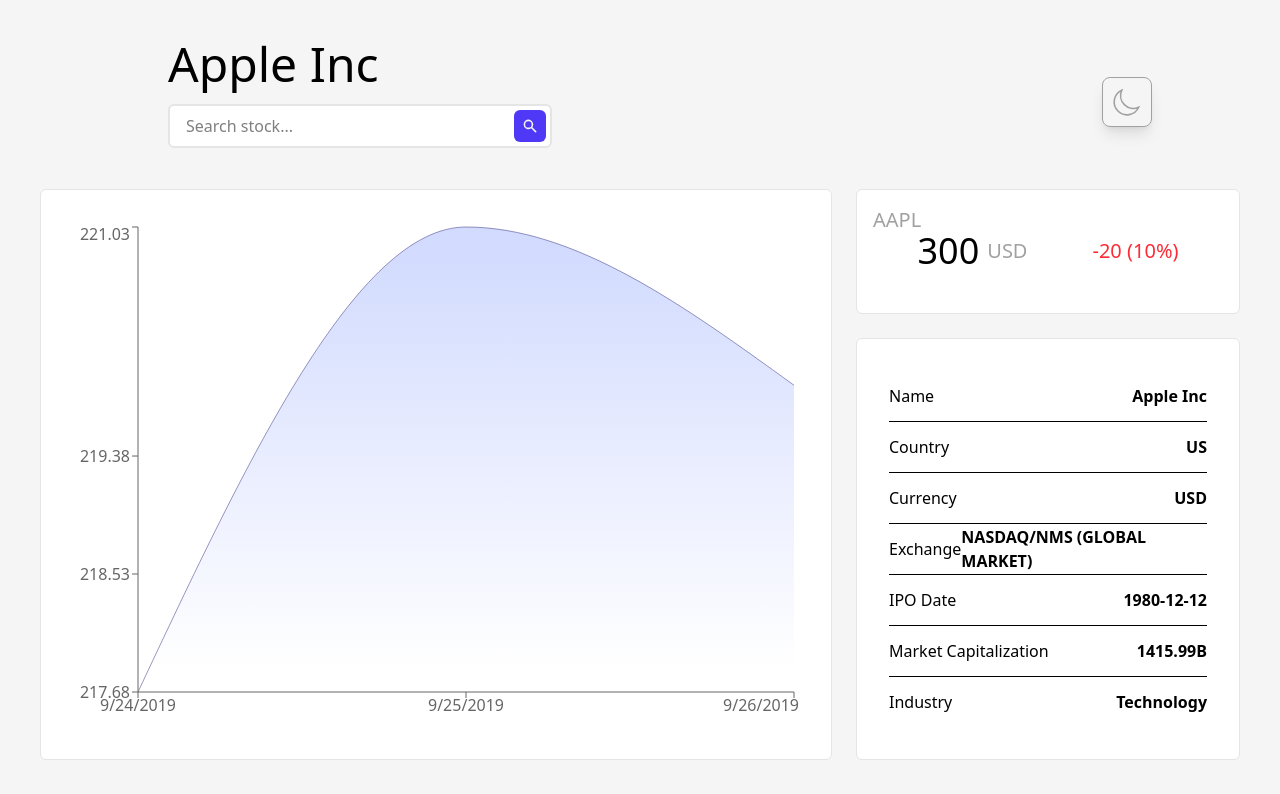
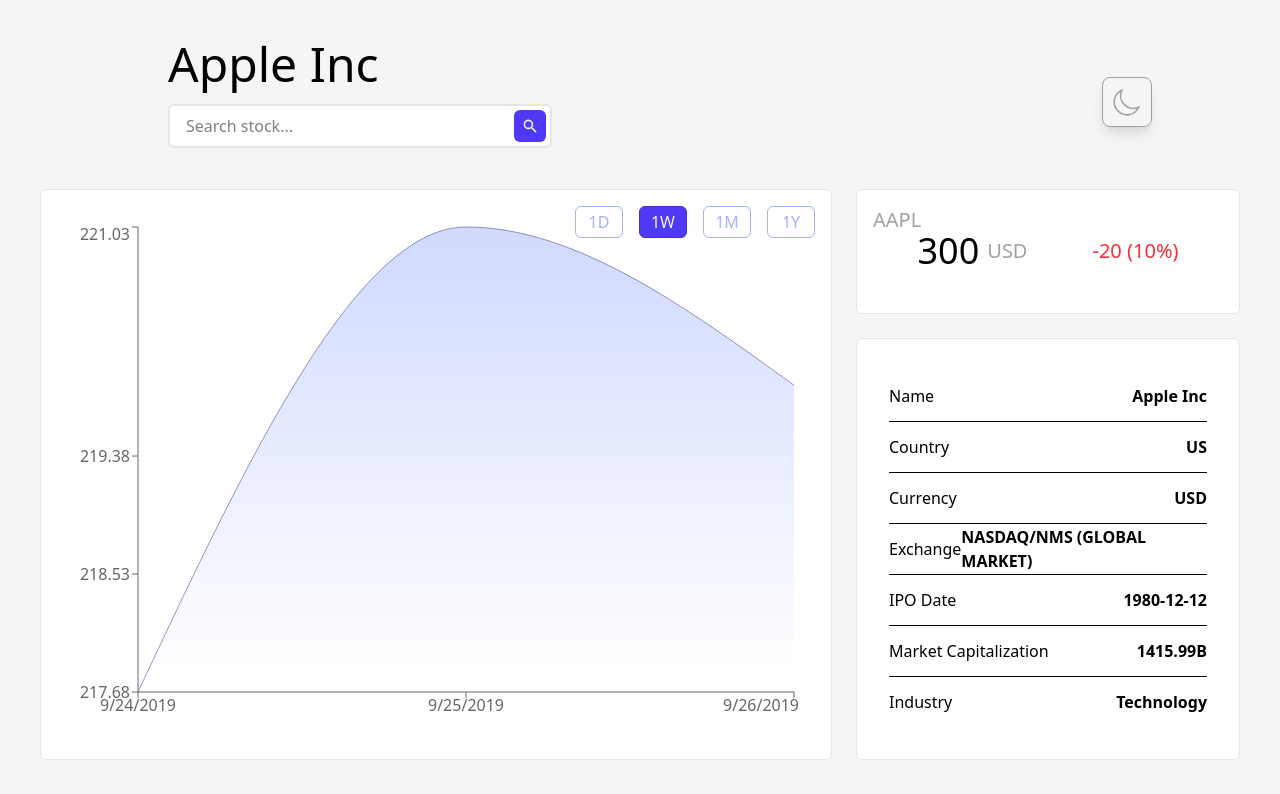
Before and after one commit to Sega123-dev/Stock-market-dashboard, a React (Vite) app: page / in a window 1280 px wide. Shown: the top 794 px of the page. Built offline with nearby package versions, Linux system fonts and the light colour scheme.

Commit message:
ChartFilter Component

```diff
--- a/src/components/Chart.jsx
+++ b/src/components/Chart.jsx
@@ -2,7 +2,9 @@
 import { mockHistoricalData } from '../constants/mock'
 import { convertUnixTimestampToDate } from '../helpers/date-helper';
 import Card from './Card';
+import ChartFilter from "./ChartFilter";
 import { Area, AreaChart, ResponsiveContainer, Tooltip, XAxis,YAxis } from 'recharts';
+import { chartConfig } from "../constants/config";
 
 const Chart = () => {
   const [data,setData] = useState(mockHistoricalData);
@@ -19,6 +21,19 @@
 
   return (
     <Card>
+    <ul className="flex absolute top-2 right-2 z-40">
+        {Object.keys(chartConfig).map((item) => (
+          <li key={item}>
+            <ChartFilter
+              text={item}
+              active={filter === item}
+              onClick={() => {
+                setFilter(item);
+              }}
+            />
+          </li>
+        ))}
+      </ul>
         <ResponsiveContainer>
             <AreaChart data={formatData()}>
         <defs>
--- /dev/null
+++ b/src/components/ChartFilter.jsx
@@ -0,0 +1,16 @@
+const ChartFilter = ({ text, active, onClick }) => {
+  return (
+    <button
+      onClick={onClick}
+      className={`w-12 m-2 h-8 border-1 rounded-md flex items-center justify-center cursor-pointer ${
+        active
+          ? "bg-indigo-600 border-indigo-700 text-gray-100"
+          : "border-indigo-300 text-indigo-300"
+      }`}
+    >
+      {text}
+    </button>
+  );
+};
+
+export default ChartFilter;
```
